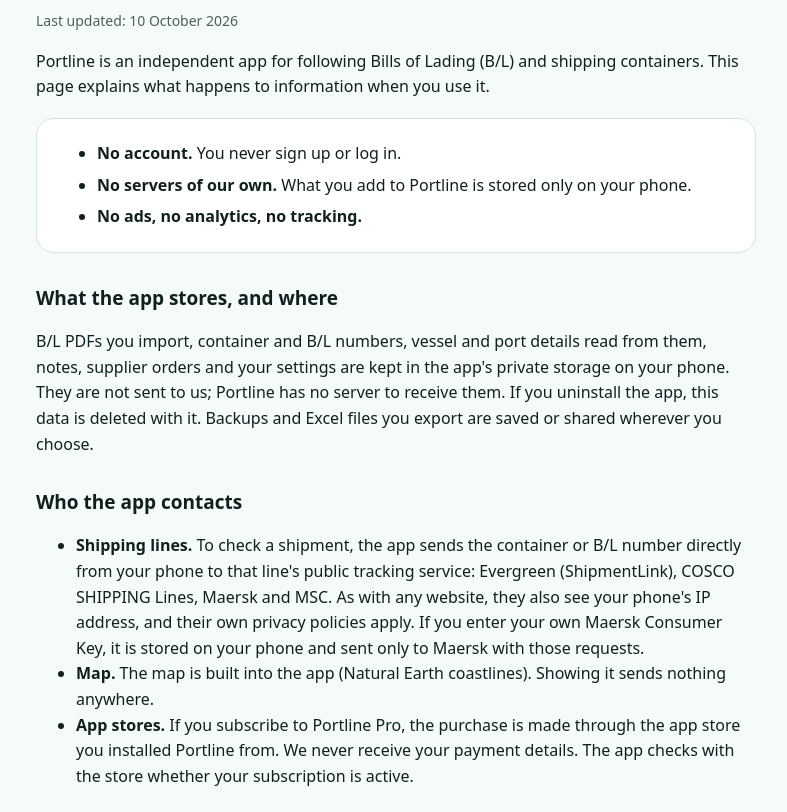
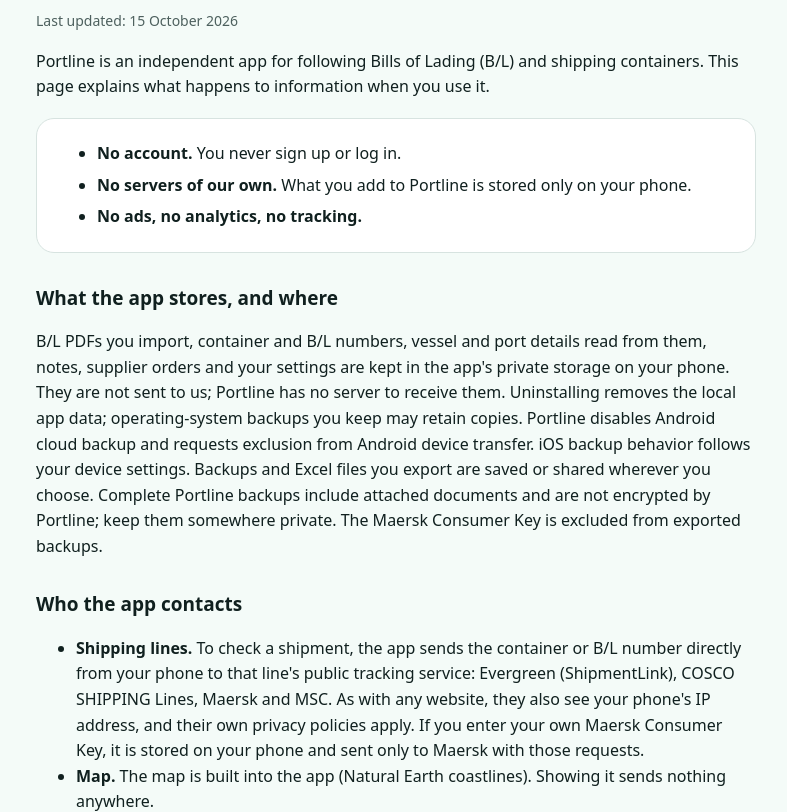
Before and after one commit to YiannisSeir/portline-site, a plain HTML site: page privacy/index.html in a window 1280 px wide. Shown: the part 145-957 px from the top of the page, without its empty margins (244-1031 px from the left). Drawn offline with Linux system fonts and the light colour scheme.

Commit message:
Update privacy policy for backups and subscription verification

```diff
--- a/privacy/index.html
+++ b/privacy/index.html
@@ -10,7 +10,7 @@
 <header><a class="home" href="../"><span class="dot"></span>Portline</a></header>
 <main>
   <h1>Privacy Policy</h1>
-  <p class="date">Last updated: 10 October 2026</p>
+  <p class="date">Last updated: 15 October 2026</p>
   <p>Portline is an independent app for following Bills of Lading (B/L) and shipping containers. This page explains
      what happens to information when you use it.</p>
 
@@ -23,8 +23,11 @@
   <h2>What the app stores, and where</h2>
   <p>B/L PDFs you import, container and B/L numbers, vessel and port details read from them, notes, supplier orders
      and your settings are kept in the app's private storage on your phone. They are not sent to us; Portline has no
-     server to receive them. If you uninstall the app, this data is deleted with it. Backups and Excel files you
-     export are saved or shared wherever you choose.</p>
+     server to receive them. Uninstalling removes the local app data; operating-system backups you keep may retain
+     copies. Portline disables Android cloud backup and requests exclusion from Android device transfer. iOS backup
+     behavior follows your device settings. Backups and Excel files you export are saved or shared wherever you choose.
+     Complete Portline backups include attached documents and are not encrypted by Portline; keep them somewhere private.
+     The Maersk Consumer Key is excluded from exported backups.</p>
 
   <h2>Who the app contacts</h2>
   <ul>
@@ -35,7 +38,10 @@
     <li><b>Map.</b> The map is built into the app (Natural Earth coastlines). Showing it sends nothing anywhere.</li>
     <li><b>App stores.</b> If you subscribe to Portline Pro, the purchase is made through the app store you installed
         Portline from. We never receive your payment details. The app checks with the store whether your
-        subscription is active.</li>
+        subscription is active. When subscriptions are enabled, RevenueCat helps validate purchases and subscription
+        status. RevenueCat receives an app-specific anonymous identifier and purchase/entitlement information; your
+        shipment records and attached documents are not sent to RevenueCat. Its
+        <a href="https://www.revenuecat.com/privacy/">privacy policy</a> also applies. Browser preview mode does not create a paid subscription.</li>
   </ul>
 
   <h2>Notifications</h2>
```
